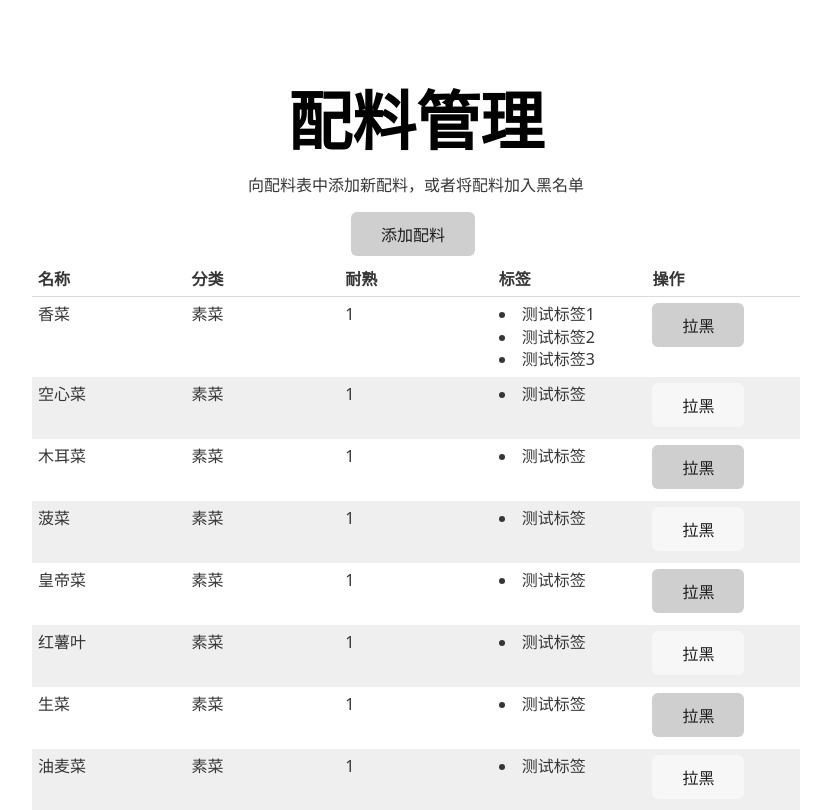
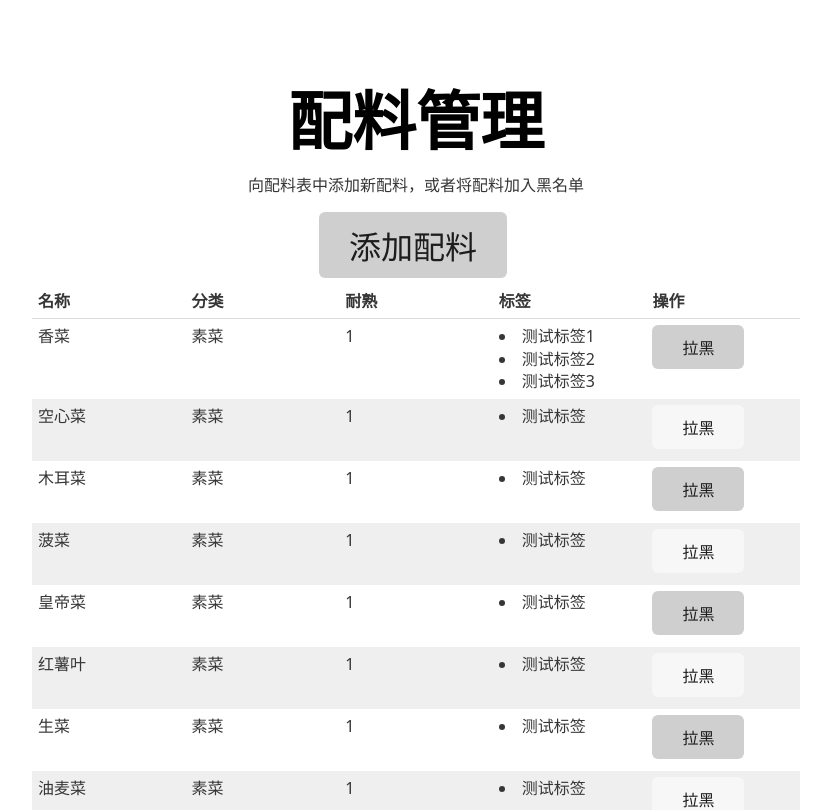
Before and after one commit to zcyc/spicy-hot-pot, a Next.js app: page /foods in a window 1280 px wide. Shown: the top 810 px of the page, without its empty margins (224-1055 px from the left). Built offline with nearby package versions, Linux system fonts and the light colour scheme.

Commit message:
修改按钮

```diff
--- a/pages/foods.tsx
+++ b/pages/foods.tsx
@@ -45,7 +45,7 @@ const Foods: NextPage = () => {
             <p>向配料表中添加新配料，或者将配料加入黑名单</p>
 
             <div>
-                <button>添加配料</button>
+                <button style={ { fontSize: "xx-large" } }>添加配料</button>
             </div>
 
             <table>
```
